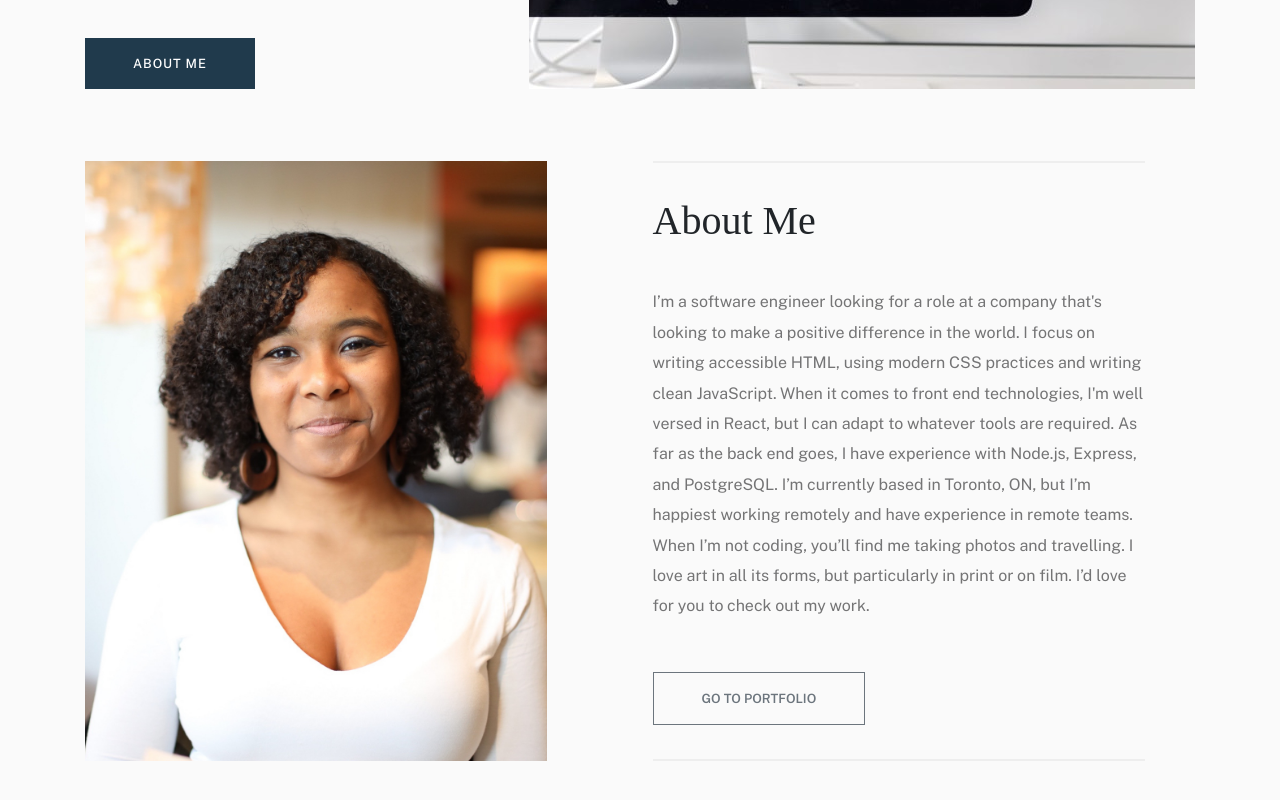
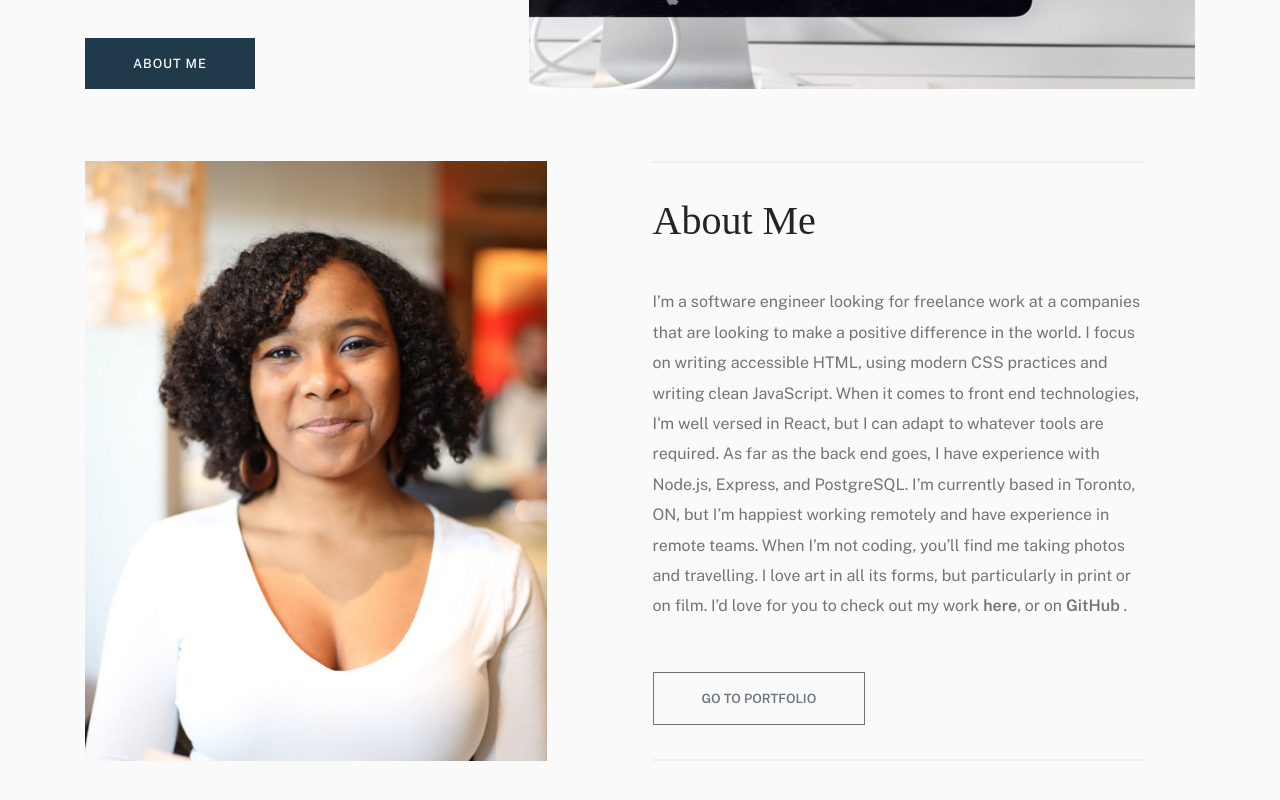
Before and after one commit to zdavidson/swebdrink, a React (Create React App) app: page / in a window 1280 px wide. Shown: the part 562-1362 px from the top of the page. Built offline with nearby package versions, Linux system fonts and the light colour scheme; a web font is replaced by a local one.

Commit message:
add link to portfolio

```diff
--- a/src/components/homepage/AboutMe.js
+++ b/src/components/homepage/AboutMe.js
@@ -20,17 +20,26 @@ const AboutMe = () => {
           </Row>
           <Row>
             <p>
-              I’m a software engineer looking for a role at a company that's
-              looking to make a positive difference in the world. I focus on
-              writing accessible HTML, using modern CSS practices and writing
-              clean JavaScript. When it comes to front end technologies, I'm
-              well versed in React, but I can adapt to whatever tools are
+              I’m a software engineer looking for freelance work at a companies
+              that are looking to make a positive difference in the world. I
+              focus on writing accessible HTML, using modern CSS practices and
+              writing clean JavaScript. When it comes to front end technologies,
+              I'm well versed in React, but I can adapt to whatever tools are
               required. As far as the back end goes, I have experience with
               Node.js, Express, and PostgreSQL. I’m currently based in Toronto,
               ON, but I’m happiest working remotely and have experience in
               remote teams. When I’m not coding, you’ll find me taking photos
               and travelling. I love art in all its forms, but particularly in
-              print or on film. I’d love for you to check out my work.
+              print or on film. I’d love for you to check out my work{" "}
+              <a className="no-style" href="/portfolio">
+                here
+              </a>
+              , or on{" "}
+              <a className="no-style" href="https://github.com/zdavidson">
+                {" "}
+                GitHub{" "}
+              </a>
+              .
             </p>
           </Row>
           <Row>
--- a/src/components/homepage/AboutMe.scss
+++ b/src/components/homepage/AboutMe.scss
@@ -30,6 +30,13 @@
   .line {
     border: 1px solid rgba(211, 211, 211, 0.308);
     width: 100%;
+  }
+
+  .no-style {
+    color: #747475;
+    font-size: 1rem;
+    padding: 0;
+    text-transform: none;
   }
 
   .text-column {
```
